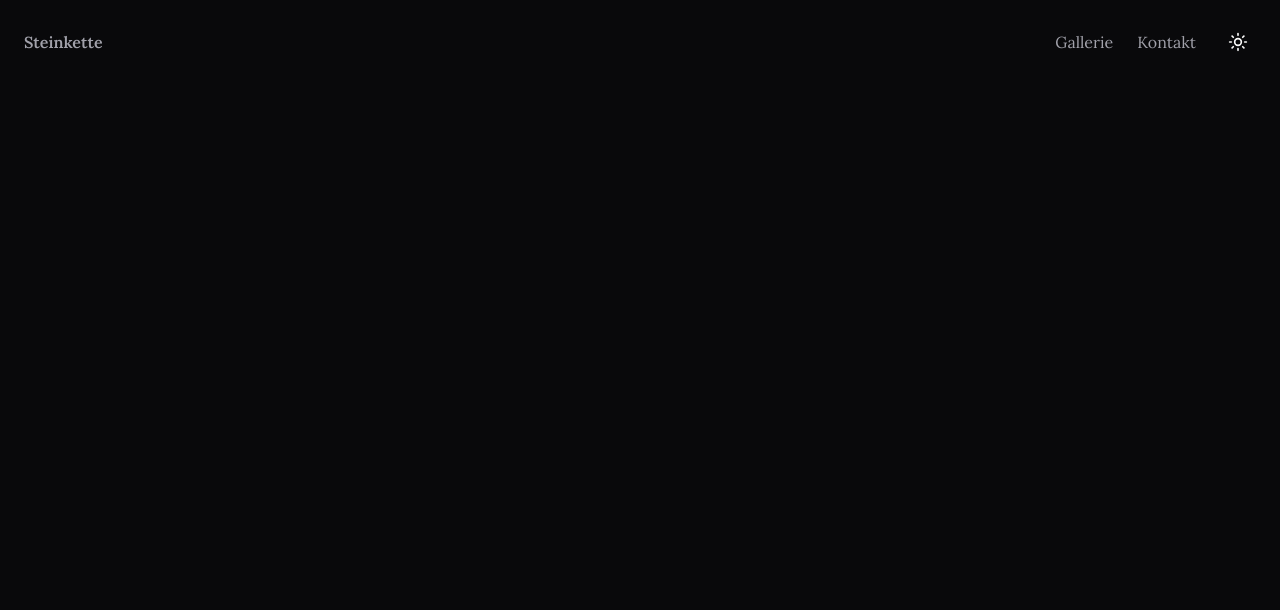
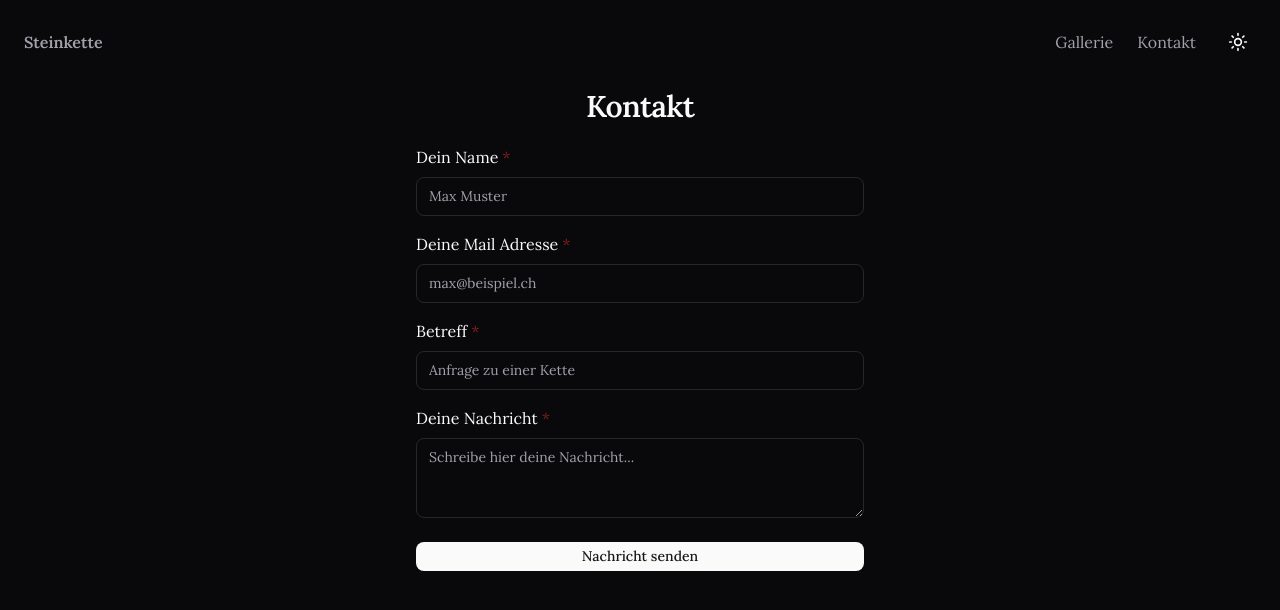
Before and after one commit to wmaurin/steinkette.ch, a React (Vite) app: page /kontakt in a window 1280 px wide. Shown: the top 610 px of the page. Built offline with nearby package versions, Linux system fonts and the light colour scheme.

Commit message:
feat: implement contact page

```diff
--- a/src/pages/Kontakt.tsx
+++ b/src/pages/Kontakt.tsx
@@ -1,5 +1,57 @@
+import { Form } from '../components';
+
+const contactFields = [
+  {
+    name: 'name',
+    label: 'Dein Name',
+    type: 'text' as const,
+    placeholder: 'Max Muster',
+    required: true,
+  },
+  {
+    name: 'email',
+    label: 'Deine Mail Adresse',
+    type: 'email' as const,
+    placeholder: 'max@beispiel.ch',
+    required: true,
+  },
+  {
+    name: 'subject',
+    label: 'Betreff',
+    type: 'text' as const,
+    placeholder: 'Anfrage zu einer Kette',
+    required: true,
+  },
+  {
+    name: 'message',
+    label: 'Deine Nachricht',
+    type: 'textarea' as const,
+    placeholder: 'Schreibe hier deine Nachricht...',
+    required: true,
+  },
+];
+
 function Kontakt() {
-  return <div></div>;
+  const handleSubmit = (data: FormData) => {
+    const formData = {
+      name: data.get('name'),
+      email: data.get('email'),
+      subject: data.get('subject'),
+      message: data.get('message'),
+    };
+    console.log('Form submitted:', formData);
+    // TODO: Send email or handle form submission
+  };
+
+  return (
+    <Form
+      header="Kontakt"
+      fields={contactFields}
+      submitLabel="Nachricht senden"
+      onSubmit={handleSubmit}
+      center
+    />
+  );
 }
 
 export default Kontakt;
```
